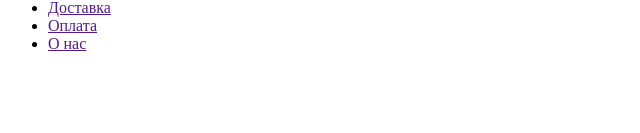
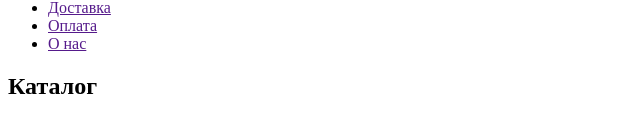
Before and after one commit to SeregaGS/site, a plain HTML site: page index.html in a window 1280 px wide. Shown: the part 117-250 px from the top of the page, without its empty margins (0-640 px from the left). Drawn offline with Linux system fonts and the light colour scheme.

Commit message:
Main + Section

```diff
--- a/index.html
+++ b/index.html
@@ -16,5 +16,10 @@
         <li><a href="">О нас</a></li>
       </ul>
     </nav>
+    <main>
+      <section>
+        <h2>Каталог</h2>
+      </section>
+    </main>
   </body>
 </html>
```
